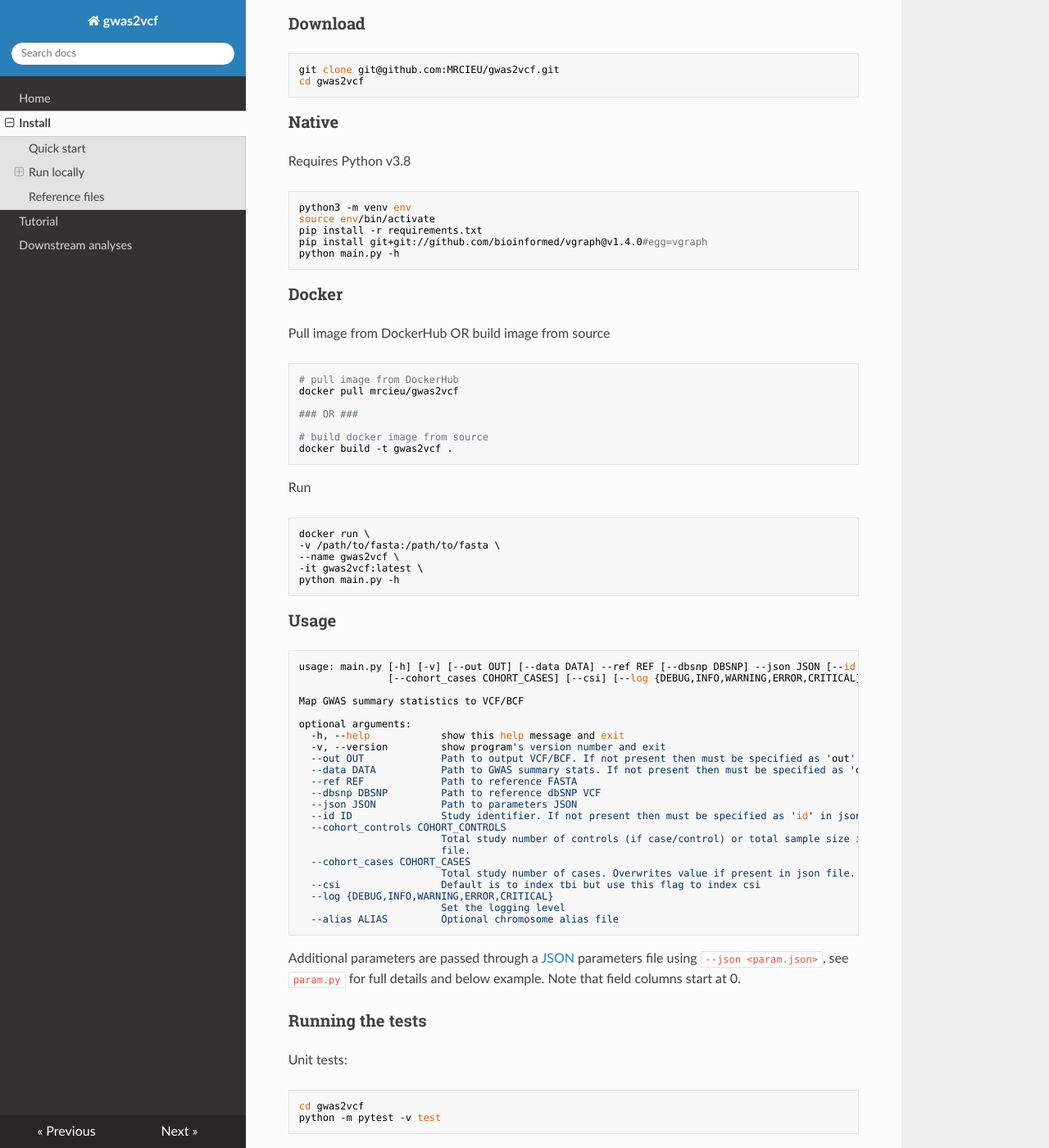
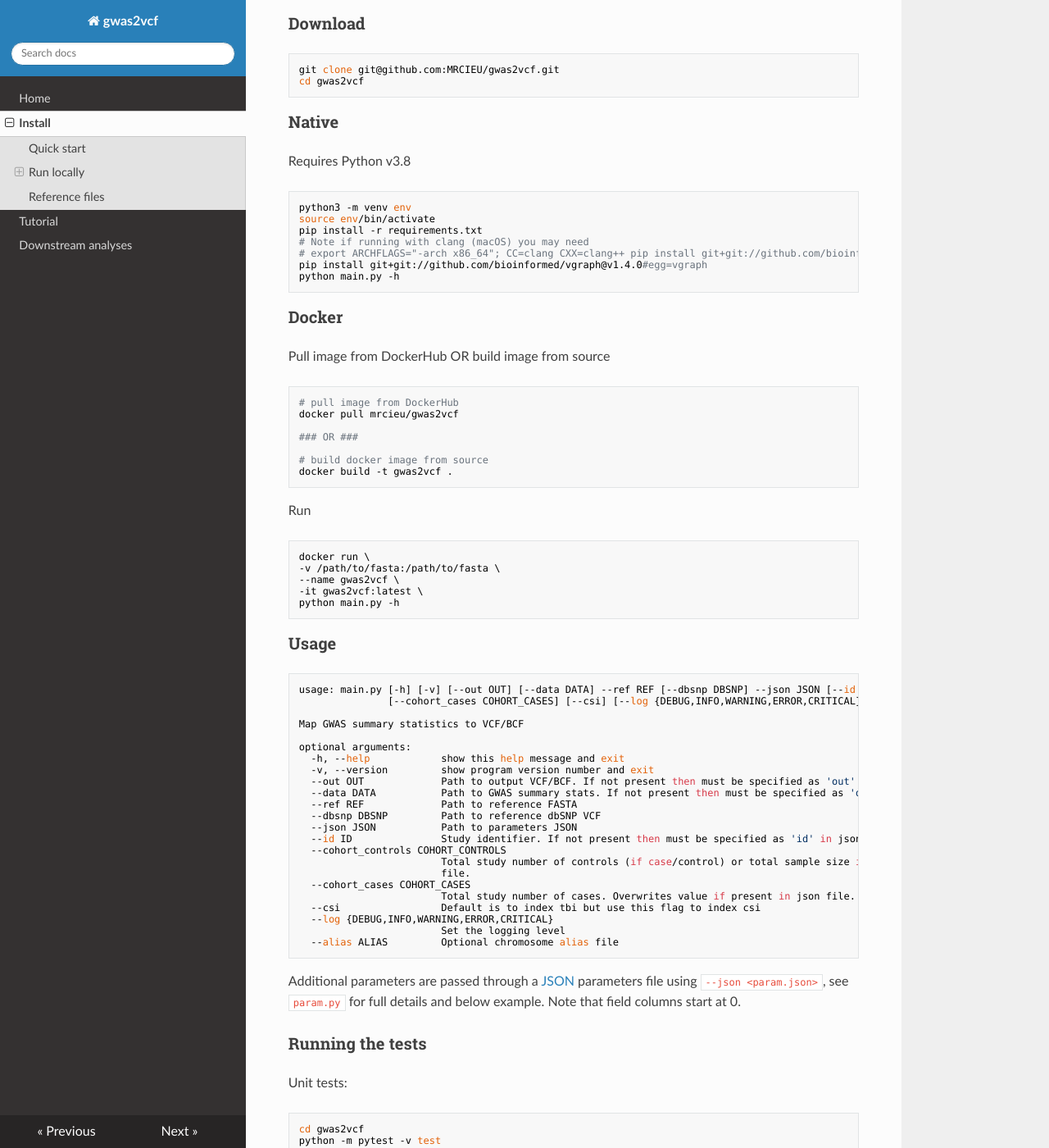
Before and after one commit to MRCIEU/gwas2vcf, an MkDocs documentation site: the page built from mkdocs/install.md, in a window 1280 px wide and 1400 px high, scrolled down 353 px. Shown: the whole window at 82% size. Built offline with MkDocs 1.6.1, drawn with Linux system fonts in a browser that asks for light colours; nearby versions of some CDN libraries.

Commit message:
fixed install

````diff
--- a/mkdocs/install.md
+++ b/mkdocs/install.md
@@ -23,6 +23,8 @@ Requires Python v3.8
 python3 -m venv env
 source env/bin/activate
 pip install -r requirements.txt
+# Note if running with clang (macOS) you may need
+# export ARCHFLAGS="-arch x86_64"; CC=clang CXX=clang++ pip install git+git://github.com/bioinformed/vgraph@v1.4.0#egg=vgraph
 pip install git+git://github.com/bioinformed/vgraph@v1.4.0#egg=vgraph
 python main.py -h
 ```
@@ -61,7 +63,7 @@ Map GWAS summary statistics to VCF/BCF
 
 optional arguments:
   -h, --help            show this help message and exit
-  -v, --version         show program's version number and exit
+  -v, --version         show program version number and exit
   --out OUT             Path to output VCF/BCF. If not present then must be specified as 'out' in json file
   --data DATA           Path to GWAS summary stats. If not present then must be specified as 'data' in json file
   --ref REF             Path to reference FASTA
````
Also changed, not shown: requirements.txt (+5 -3 lines), 1 other file.
